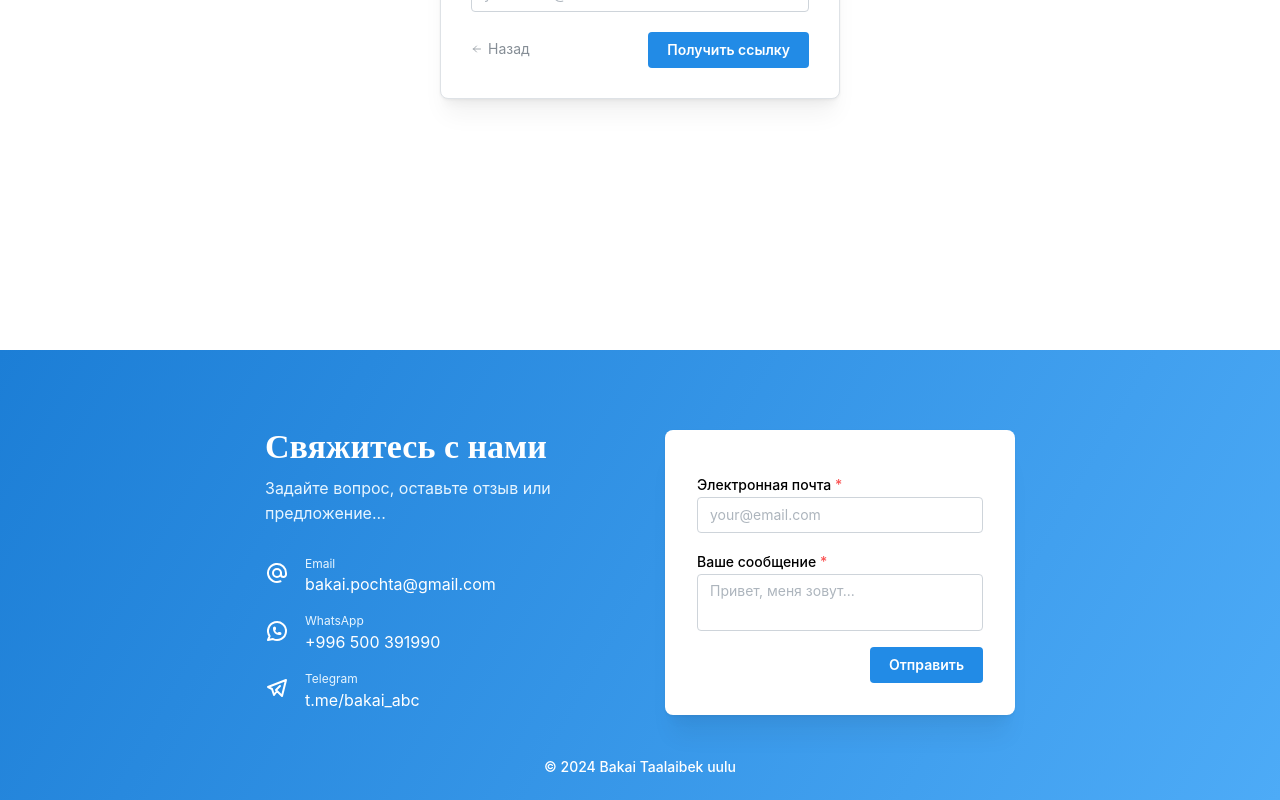
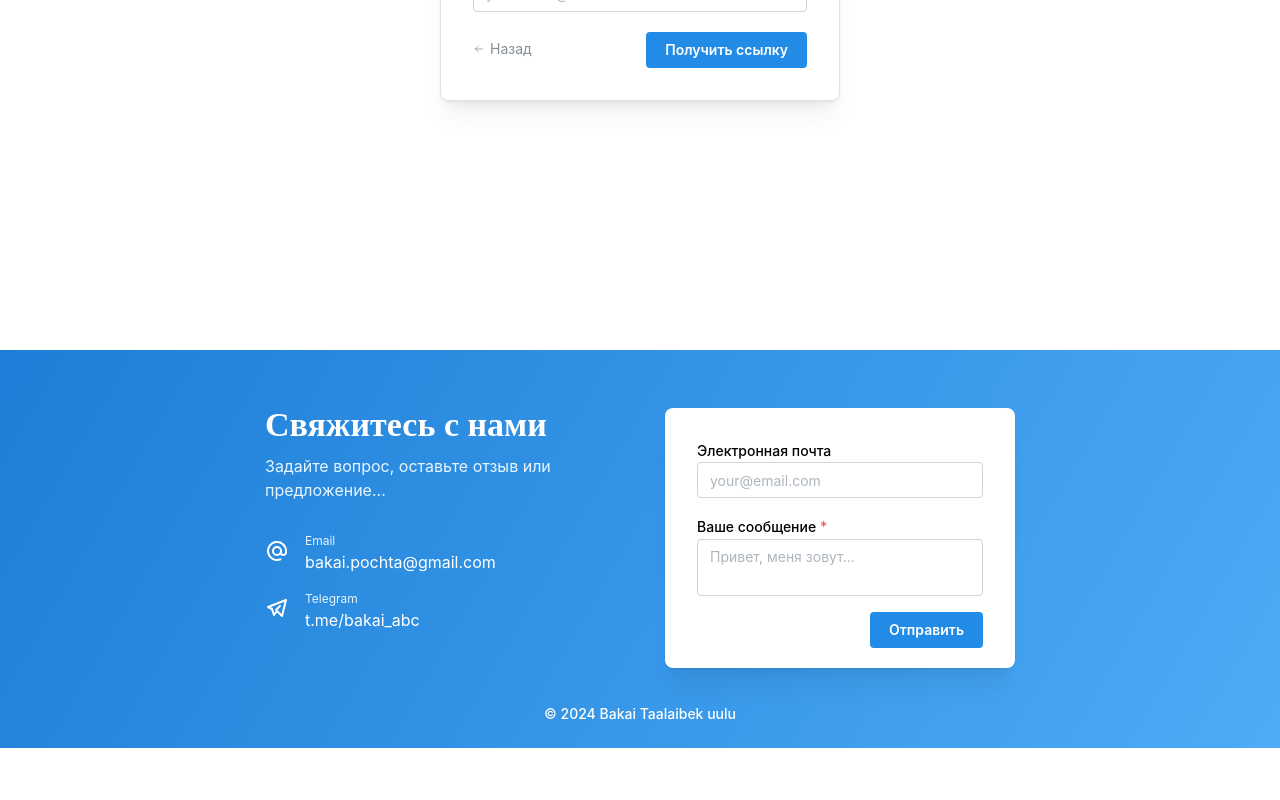
Before and after one commit to bakai-taalaibek/carpool, a Next.js app in the folder client/: page /auth/restore in a window 1280 px wide. Shown: the part 450-1250 px from the top of the page. After the commit the page ends 1198 px from the top, so only its background shows below. Built offline with nearby package versions, Linux system fonts and the light colour scheme.

Commit message:
Shorten the footer

```diff
--- a/client/app/auth/page.tsx
+++ b/client/app/auth/page.tsx
@@ -56,7 +56,7 @@ export default function AuthenticationForm(props: PaperProps) {
             : "Войдите с помощью..."}
         </Text>
         <Text c="dimmed" size="sm" ta="center" mb={20}>
-          {type === "register" ? "Уже есть аккаунт? " : "Нет аккаунта? "}
+          {type === "register" ? "Уже есть аккаунт? " : "Еще нет аккаунта? "}
           <Anchor size="sm" component="button" onClick={() => toggle()}>
             {type === "register" ? "Войдите" : "Зарегистрируйтесь"}
           </Anchor>
--- a/client/app/auth/restore/page.tsx
+++ b/client/app/auth/restore/page.tsx
@@ -27,7 +27,7 @@ export default function ForgotPassword() {
         paddingTop: 40,
       }}
     >
-      <Paper withBorder shadow="md" p={30} radius="md" w={400}>
+      <Paper withBorder shadow="md" p="xl" radius="md" w={400}>
         <Text ta="center" fw={900} mb={5} size="xl">
           Забыли пароль?
         </Text>
--- a/client/app/contactIcons.tsx
+++ b/client/app/contactIcons.tsx
@@ -1,16 +1,9 @@
 import { Text, Box, Stack, rem, Flex } from "@mantine/core";
-import {
-  IconSun,
-  IconPhone,
-  IconMapPin,
-  IconAt,
-  IconBrandWhatsapp,
-  IconBrandTelegram,
-} from "@tabler/icons-react";
+import { IconAt, IconBrandTelegram } from "@tabler/icons-react";
 
 interface ContactIconProps
   extends Omit<React.ComponentPropsWithoutRef<"div">, "title"> {
-  icon: typeof IconSun;
+  icon: typeof IconAt;
   title: React.ReactNode;
   description: React.ReactNode;
 }
@@ -39,11 +32,11 @@ function ContactIcon({
 
 const MOCKDATA = [
   { title: "Email", description: "bakai.pochta@gmail.com", icon: IconAt },
-  {
-    title: "WhatsApp",
-    description: "+996 500 391990",
-    icon: IconBrandWhatsapp,
-  },
+  // {
+  //   title: "WhatsApp",
+  //   description: "+996 500 391990",
+  //   icon: IconBrandWhatsapp,
+  // },
   {
     title: "Telegram",
     description: "t.me/bakai_abc",
--- a/client/app/footer.tsx
+++ b/client/app/footer.tsx
@@ -2,17 +2,12 @@ import {
   Text,
   TextInput,
   Textarea,
-  SimpleGrid,
   Group,
   Title,
   Button,
-  Center,
-  Box,
-  Flex,
   Grid,
   Paper,
   GridCol,
-  Stack,
 } from "@mantine/core";
 import { useForm } from "@mantine/form";
 import { forwardRef } from "react";
@@ -21,31 +16,24 @@ import { ContactIconsList } from "./contactIcons";
 const Footer = forwardRef<HTMLDivElement>(function Footer(_, ref) {
   const form = useForm({
     initialValues: {
-      name: "",
       email: "",
       message: "",
     },
     validate: {
-      email: (value) => !/^\S+@\S+$/.test(value),
+      // email: (value) => !/^\S+@\S+$/.test(value),
       message: (value) => value.trim().length === 0,
     },
   });
 
   return (
-    <Center
+    <Grid
       ref={ref}
       w="100%"
       bg="linear-gradient(-60deg, var(--mantine-color-blue-4) 0%, var(--mantine-color-blue-7) 100%)"
-    >
-      <Grid
       gutter={50}
-        mih={400}
       justify="center"
-        p={{
-          base: "calc(var(--mantine-spacing-xl) * 1.5)",
-          sm: "calc(var(--mantine-spacing-xl) * 2.5)",
-        }}
-        pb="xl"
+      p="xl"
+      pt="calc(var(--mantine-spacing-xl) * 1.8)"
     >
       <GridCol span={{ base: 12, sm: 6 }} w={400} maw={400}>
         <Title c="white" lh={1} ff="Greycliff CF">
@@ -64,13 +52,13 @@ const Footer = forwardRef<HTMLDivElement>(function Footer(_, ref) {
       </GridCol>
 
       <GridCol span={{ base: 12, sm: 6 }} w={400} maw={400}>
-          <Paper bg="white" p="xl" shadow="lg" radius="md" w="100%">
+        <Paper bg="white" px="xl" py="lg" shadow="lg" radius="md" w="100%">
           <TextInput
             label="Электронная почта"
             placeholder="your@email.com"
-              required
+            // required
+            {...form.getInputProps("email")}
             mt="xs"
-              {...form.getInputProps("email")}
           />
           <Textarea
             autosize
@@ -87,13 +75,12 @@ const Footer = forwardRef<HTMLDivElement>(function Footer(_, ref) {
           </Group>
         </Paper>
       </GridCol>
-        <GridCol span={12} p="md">
+      <GridCol span={12} p="md" pt="xs">
         <Text ta="center" c="white" fz={14} fw={500}>
           © {new Date().getFullYear()} Bakai Taalaibek uulu
         </Text>
       </GridCol>
     </Grid>
-    </Center>
   );
 });
 
```
Lines whose indentation alone changed are shown as unchanged.
